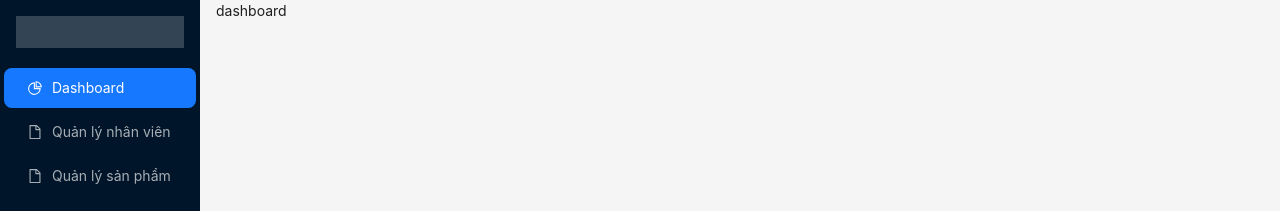
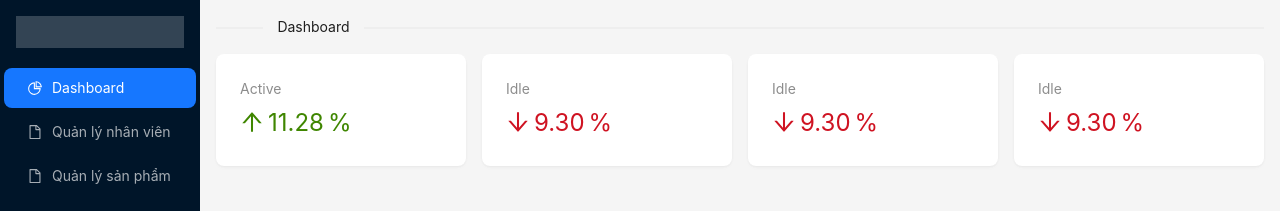
Before and after one commit to atwinn/NextJS-Ecom, a Next.js app: page /page-admin in a window 1280 px wide. Shown: the top 211 px of the page. Built offline with nearby package versions, Linux system fonts and the light colour scheme.

Commit message:
dashboard-display

```diff
--- /dev/null
+++ b/src/component/statistic/statistic.tsx
@@ -0,0 +1,59 @@
+import React from 'react';
+import { ArrowDownOutlined, ArrowUpOutlined } from '@ant-design/icons';
+import { Card, Col, Row, Statistic } from 'antd';
+
+const App: React.FC = () => (
+
+  <Row gutter={16} style={{marginBottom:"3rem"}}>
+    <Col span={6}>
+      <Card bordered={false}>
+        <Statistic
+          title="Active"
+          value={11.28}
+          precision={2}
+          valueStyle={{ color: '#3f8600' }}
+          prefix={<ArrowUpOutlined />}
+          suffix="%"
+        />
+      </Card>
+    </Col>
+    <Col span={6} >
+      <Card bordered={false}>
+        <Statistic
+          title="Idle"
+          value={9.3}
+          precision={2}
+          valueStyle={{ color: '#cf1322' }}
+          prefix={<ArrowDownOutlined />}
+          suffix="%"
+        />
+      </Card>
+    </Col>
+    <Col span={6} >
+      <Card bordered={false}>
+        <Statistic
+          title="Idle"
+          value={9.3}
+          precision={2}
+          valueStyle={{ color: '#cf1322' }}
+          prefix={<ArrowDownOutlined />}
+          suffix="%"
+        />
+      </Card>
+    </Col>
+    <Col span={6} >
+      <Card bordered={false}>
+        <Statistic
+          title="Idle"
+          value={9.3}
+          precision={2}
+          valueStyle={{ color: '#cf1322' }}
+          prefix={<ArrowDownOutlined />}
+          suffix="%"
+        />
+      </Card>
+    </Col>
+  </Row>
+);
+
+export default App;
--- /dev/null
+++ b/src/local-page/dashboard.tsx
@@ -0,0 +1,27 @@
+import DemoPie from "@/component/charts/chartPie";
+import * as React from "react";
+import { Divider } from "antd";
+import { Col, Row } from "antd";
+import DemoColumn from "@/component/charts/chart";
+import { Space } from "antd";
+import Statistic1 from "@/component/statistic/statistic";
+export default function Dashboard() {
+  return (
+    <>
+      <Divider orientation="left" plain>
+        Dashboard
+      </Divider>
+        <Statistic1/>
+      <Row>
+        <Col span={8}>
+          <Space size={"middle"}>
+            <DemoPie />
+          </Space>
+        </Col>
+        <Col span={16}>
+          <DemoColumn />
+        </Col>
+      </Row>
+    </>
+  );
+}
--- a/src/pages/page-admin/index.tsx
+++ b/src/pages/page-admin/index.tsx
@@ -1,10 +1,10 @@
 import React from "react";
-import { Layout } from "antd";
 import { LayoutManager } from "@/layout/layoutAdmin";
+import Dashboard from "@/local-page/dashboard";
 const PageAdmin = () => {
   return (
    <>
-    dashboard
+    <Dashboard/>
   </>
   );
 };
```
Also changed, not shown: src/pages/head.tsx (+1 -9 lines), src/component/charts/chart.tsx (renamed from src/component/chart.tsx), src/component/charts/chartPie.tsx (renamed from src/component/chartPie.tsx).
